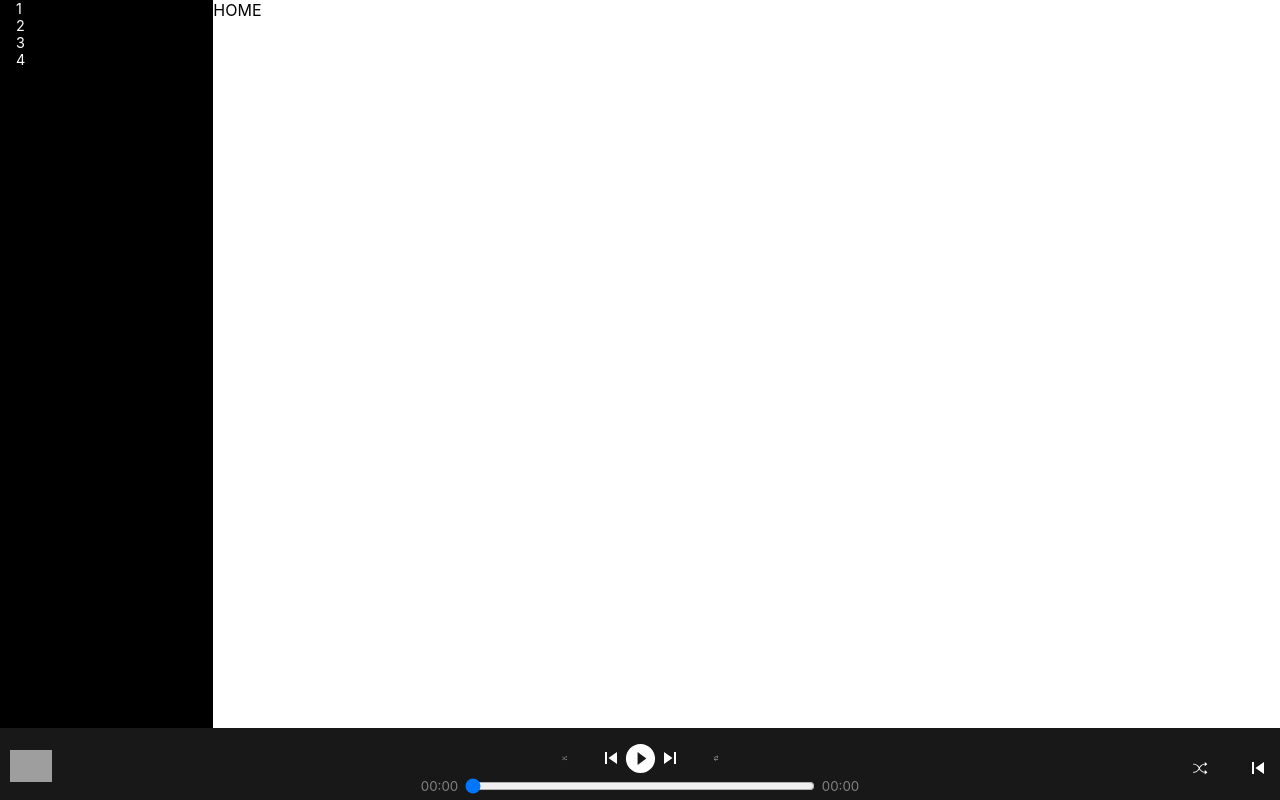
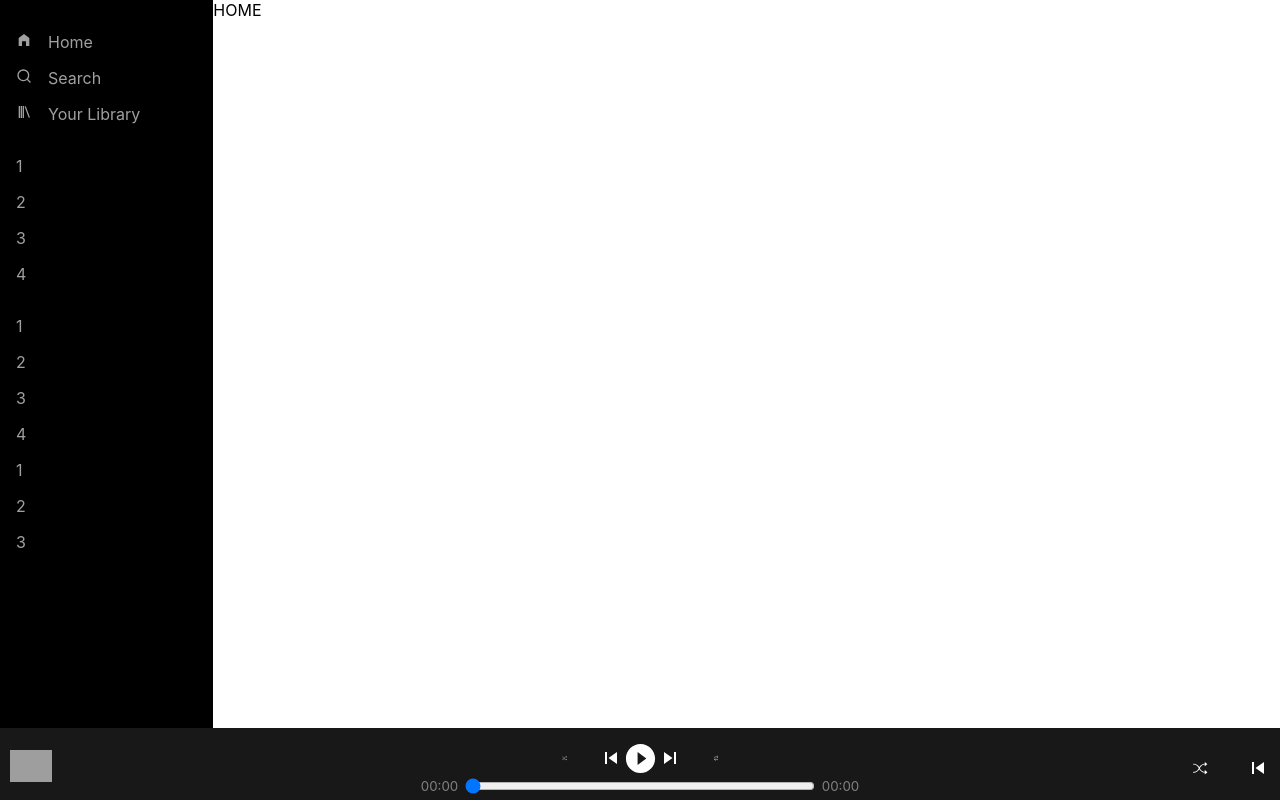
Before and after one commit to liamaccapani/music-app, a React (Create React App) app: page / in a window 1280 px wide. Built offline with nearby package versions, Linux system fonts and the light colour scheme; grey boxes are pictures that could not be loaded.

Commit message:
styles of sidebar

```diff
--- a/src/components/Player/Player.css
+++ b/src/components/Player/Player.css
@@ -33,6 +33,10 @@
   width: 25%;
 }
 
+.icons:hover {
+  cursor: pointer;
+}
+
 .shuffle, .repeat {
   font-size: .9rem;
 }
--- a/src/components/Sidebar/Sidebar.css
+++ b/src/components/Sidebar/Sidebar.css
@@ -1,29 +1,43 @@
-.sidebar {
-  /* position: fixed;
-  top: 0;
-  bottom: 0;
-  left: 0; */
+#sidebar {
   box-shadow: inset -1px 0 0 rgba(0, 0, 0, 0.1);
   background-color: black;
-  max-height: 1000px;
-  /* to make dynamic!! */
+  box-sizing: border-box;
+  padding-top: 2rem;
+  padding-left: 1rem;
+  /* max-height: 1000px; */
   height: 100%;
   width: 100%;
 }
 
-.nav-item {
-  color: white;
-  font-size: .9rem;
+.menu {
+  margin-bottom: 2rem;
 }
 
-#menu {
+.menu.three {
   overflow-y: scroll;
-  max-height: 400px;
-  padding-left: 1rem;
+  /* to change depending on viewport height*/
+  max-height: 30vh;
+}
+
+.nav-item {
+  color: #a0a0a0;
+  font-size: 1rem;
+  margin-bottom: 1rem;
+  width: 100%;
+}
+
+.nav-item:hover {
+  color: white;
+  cursor: pointer;
+  background-color: #a0a0a0b7;
+}
+
+.nav-item span {
+  margin-left: 1rem;
 }
 
 ::-webkit-scrollbar {
-  width: 10px;
+  width: 5px;
 }
 
 ::-webkit-scrollbar-track {
--- a/src/components/Sidebar/Sidebar.jsx
+++ b/src/components/Sidebar/Sidebar.jsx
@@ -1,22 +1,45 @@
 import "./Sidebar.css";
-import Grid from "@mui/material/Grid";
 import { MdHomeFilled } from "react-icons/md";
 import { FiSearch } from "react-icons/fi";
 import { BiLibrary } from "react-icons/bi";
 
 const Sidebar = () => {
   return (
-    // <Grid item md={3} className="sidebar">
-    //   <div id="menu">
-    //     <div class="nav-item">1</div>
-    //     <div class="nav-item">2</div>
-    //     <div class="nav-item">3</div>
-    //     <div class="nav-item">4</div>
-    //   </div>
-    // </Grid>
-    <div className="sidebar">
-      <div id="menu">
+    <div id="sidebar">
+      <div className="menu one">
+        <div className="nav-item">
+          <MdHomeFilled />
+          <span>Home</span>
+        </div>
+        <div className="nav-item">
+          <FiSearch />
+          <span>Search</span>
+        </div>
+        <div className="nav-item">
+          <BiLibrary />
+          <span>Your Library</span>
+        </div>
+      </div>
+
+      <div className="menu two">
         <div class="nav-item">1</div>
+        <div class="nav-item">2</div>
+        <div class="nav-item">3</div>
+        <div class="nav-item">4</div>
+      </div>
+
+      <div className="menu three">
+        <div class="nav-item">1</div>
+        <div class="nav-item">2</div>
+        <div class="nav-item">3</div>
+        <div class="nav-item">4</div>
+        <div class="nav-item">1</div>
+        <div class="nav-item">2</div>
+        <div class="nav-item">3</div>
+        <div class="nav-item">4</div>
+        <div class="nav-item">2</div>
+        <div class="nav-item">3</div>
+        <div class="nav-item">4</div>
         <div class="nav-item">2</div>
         <div class="nav-item">3</div>
         <div class="nav-item">4</div>
@@ -27,11 +50,11 @@ const Sidebar = () => {
 
 export default Sidebar;
 
-// <div class="sidebar">
+// <Grid item md={3} className="sidebar">
 //   <div id="menu">
 //     <div class="nav-item">1</div>
-//     {/* <div class="nav-item">2</div>
+//     <div class="nav-item">2</div>
 //     <div class="nav-item">3</div>
-//     <div class="nav-item">4</div> */}
+//     <div class="nav-item">4</div>
 //   </div>
-// </div>
+// </Grid>
```
